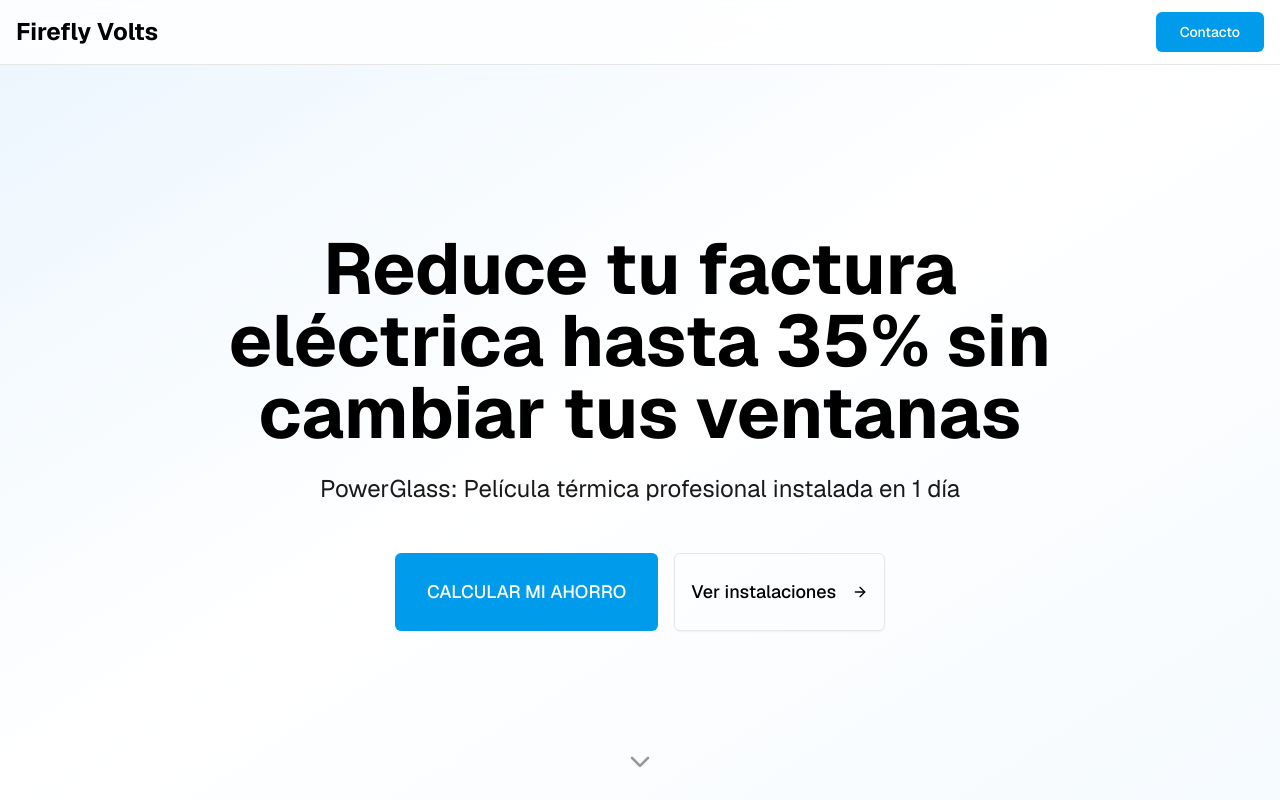
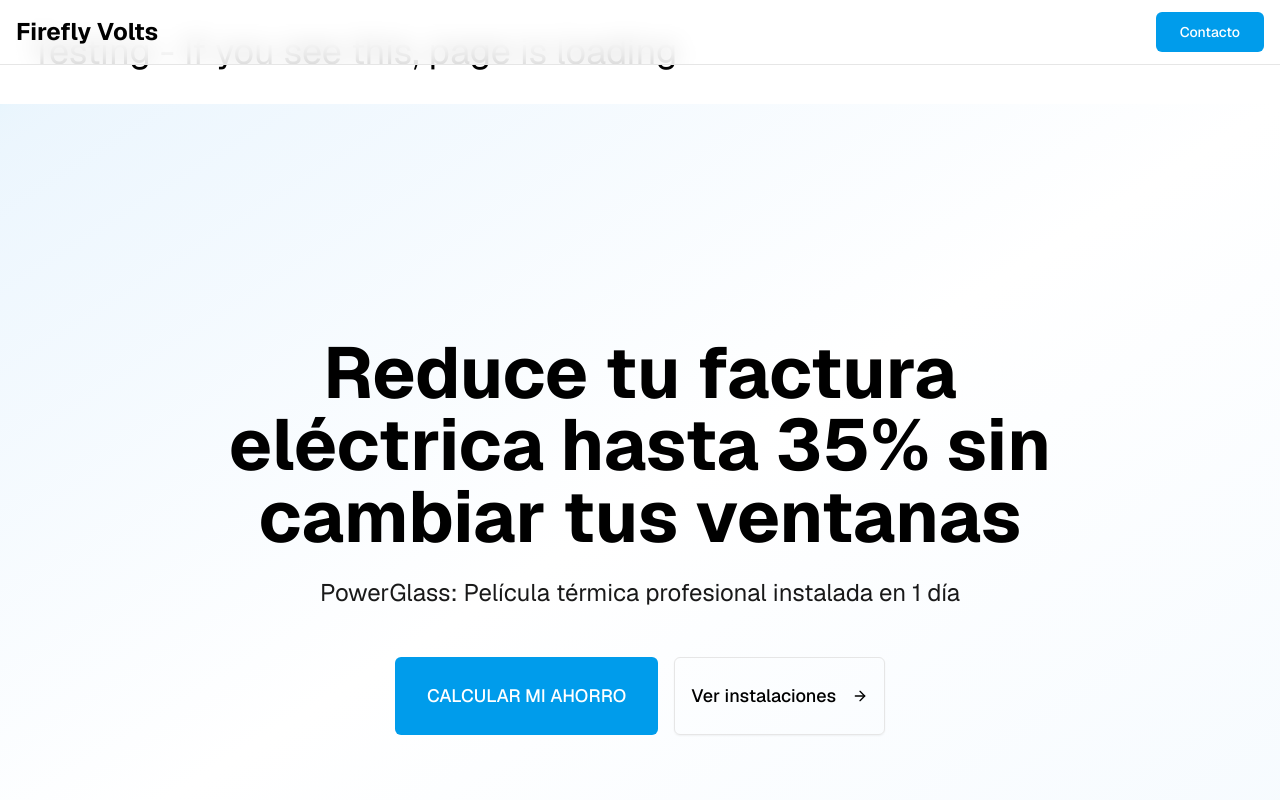
Before and after one commit to fireflyvolts/fireflyvolts, a Next.js app: page / in a window 1280 px wide. Shown: the top 800 px of the page. Built offline with nearby package versions, Linux system fonts and the light colour scheme.

Commit message:
feat: add simplified test version with console log
Add console log and visible test text to diagnose rendering issues.

#VERCEL_SKIP

```diff
--- a/app/page.tsx
+++ b/app/page.tsx
@@ -13,8 +13,11 @@ import { FinalCTA } from '@/components/sections/final-cta'
 import { Footer } from '@/components/sections/footer'
 
 export default function LandingPage() {
+  console.log('[v0] LandingPage component rendering')
+
   return (
     <div className="min-h-screen bg-background">
+      <p className="text-4xl p-8">Testing - If you see this, page is loading</p>
       <Header />
       <HeroSection />
       <ProblemSection />
```
